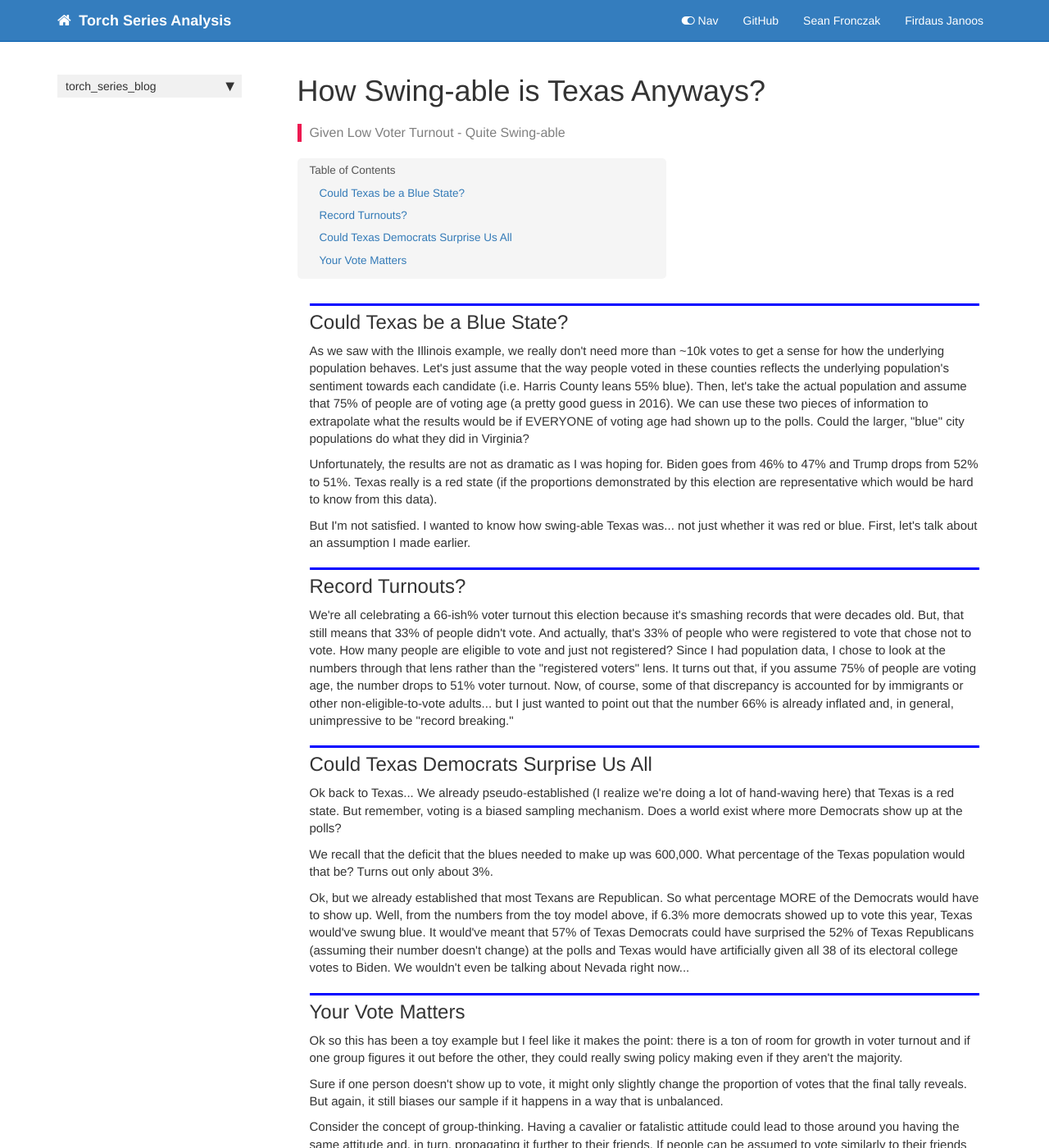
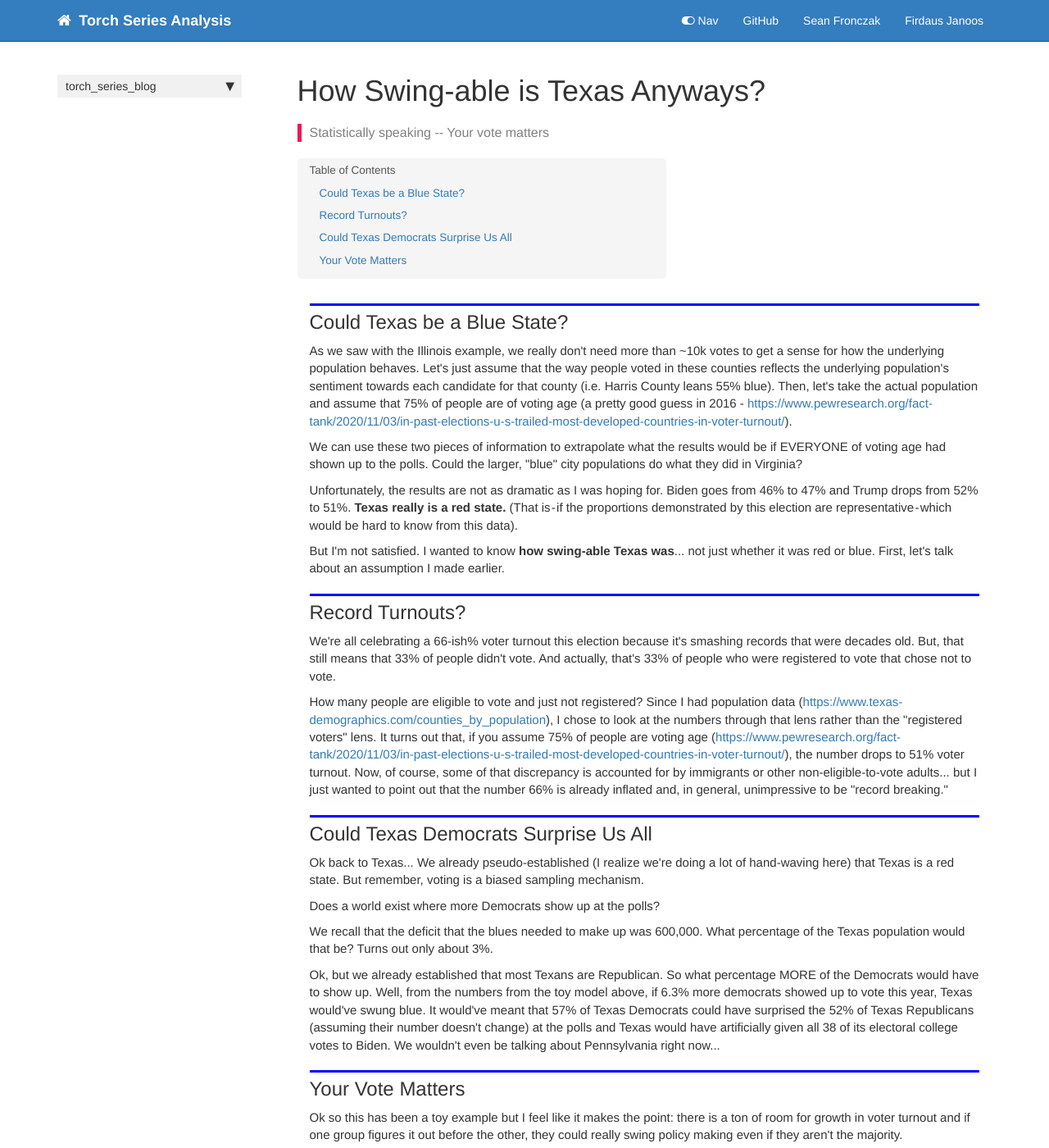
Before and after one commit to seanczak/torch_series_blog, a Jekyll site: the page built from docs/election2020.texas.html, in a window 1280 px wide and 1400 px high. Shown: the whole window at 82% size. Built offline with Jekyll 4.4.1, drawn with Linux system fonts in a browser that asks for light colours; nearby versions of some CDN libraries; a script that is not in the unit is left out; comment, search, counter and statistics services are not loaded; some of the changed text lies outside the part shown.

Commit message:
edits election

```diff
--- a/docs/_data/sidebars/home_sidebar.yml
+++ b/docs/_data/sidebars/home_sidebar.yml
@@ -19,7 +19,7 @@
       title: What in the World Happened in Virginia Tuesday Night?!
       url: /election2020.virginia
     - output: web,pdf
-      title: 'Calling Elections Early: Fake News or Statistics?'
+      title: Title
       url: /election2020.illinois
     - output: web,pdf
       title: What Took So Long in the Swing States?
--- a/docs/election2020.illinois.html
+++ b/docs/election2020.illinois.html
@@ -1,12 +1,12 @@
 ---
 
-title: Calling Elections Early: Fake News or Statistics?
+title: Title
 
 keywords: fastai
 sidebar: home_sidebar
 
-
-
+summary: "summary"
+description: "summary"
 ---
 <!--
 
@@ -29,6 +29,12 @@
 
 <div class="cell border-box-sizing text_cell rendered"><div class="inner_cell">
 <div class="text_cell_render border-box-sizing rendered_html">
+<h1 id="Calling-Elections-Early:-Fake-News-or-Statistics?">Calling Elections Early: Fake News or Statistics?<a class="anchor-link" href="#Calling-Elections-Early:-Fake-News-or-Statistics?"> </a></h1>
+</div>
+</div>
+</div>
+<div class="cell border-box-sizing text_cell rendered"><div class="inner_cell">
+<div class="text_cell_render border-box-sizing rendered_html">
 <blockquote><p>A high-level, accessible walk through of the inference engine behind calling elections</p>
 </blockquote>
 <p>At 8:40pm EST, most major news stations had called Illinios for Biden even though state officials had only reported about 500,000 votes. This was only an estimated 6% of the votes!  How can a candidate win so early? Is this some sort of fake news/voter suppression?
@@ -36,19 +42,15 @@
 <p>What I imagine happened here is a simple risk analysis coupled with the all-American drive to be FIRST.</p>
 <p>On the one hand, it seems reasonable that at a certain point, we pretty much "know" who won, right?  On the other, you don't want to be wrong about something like that.  These news sources are constantly competing for our eyeballs (and trust). Being first and not being wrong becomes a balancing act.  Imagine how many hits the first 10 sentence article got when Michigan was called (translation: <code>$$$$</code>).</p>
 <p>Better call in those weirdos who enjoy doing math. See if they can sort this out...</p>
-<p>Follow me on this journey as we attempt to answer:</p>
-<ul>
-<li>How you can call an election with less than 10% of the vote?</li>
-</ul>
 <p>Accessibility note:</p>
-<p>This is the most mathematically rigorous case study I have but it's the foundation for the rest of the series. There are numbers and figures included below...it would hardly be a statistics explanation if there weren't. However, I recognize that I'm writing for a general audience so I do my best to remain accessible and hopefully demonstrate how simple and powerful the fundamentals of statistics actually are.</p>
+<p>This is the foundation for the rest of the series. There are numbers and figures included below…it would hardly be a statistics explanation if there weren't. However, I recognize that I'm writing for a general audience so I do my best to remain accessible and hopefully demonstrate how simple and powerful the fundamentals of statistics actually are.</p>
 
 </div>
 </div>
 </div>
 <div class="cell border-box-sizing text_cell rendered"><div class="inner_cell">
 <div class="text_cell_render border-box-sizing rendered_html">
-<h2 id="Step-1:-Marbles">Step 1: Marbles<a class="anchor-link" href="#Step-1:-Marbles"> </a></h2><p>I am not privy to the information that they are using to make these calls but I can show you something that I find kind of cool which at least explains what I believe is going on behind the scenes (if not a significantly more complex version).</p>
+<h2 id="Step-1:-Marbles">Step 1: Marbles<a class="anchor-link" href="#Step-1:-Marbles"> </a></h2><p>I am not privy to the information that they are using to make these calls but I can show you something that I find kind of cool which could serve as a first order approximation of what I believe is going on behind the scenes.</p>
 <p>I start, like any self-respecting statistician, by assuming that the votes are not actually votes but marbles.  But not just ANY marbles. These are special voting marbles whose colors represent a person's vote (let's get a little crazy and say blue for Biden and red for Trump).  And instead of going to various polling offices, mail boxes, etc, the people cast their votes by bringing their special marbles to one big-ol marble bag located in the state's capital on election day.  Now, once that's been done, the state has a huge bag of marbles which effectively represents who the people of that state want to have as their next steward of the human-race-self-destruct button.</p>
 <p>{% include image.html height="600" max-width="600" file="/torch_series_blog/election/election_images/SingleBag.png" %}</p>
 <p>Ok, now the fun begins.  We first shake the bag to make sure it's fully mixed.  Then we start drawing marbles and recording the results.  We get a better sense of what the composition of red/blue is of the bag as we draw each new marble. We know that if the composition of the bag is more than 50% red, then Trump wins.  Otherwise, Biden will win.</p>
@@ -98,25 +100,15 @@
 <div class="cell border-box-sizing text_cell rendered"><div class="inner_cell">
 <div class="text_cell_render border-box-sizing rendered_html">
 <h3 id="Step-3:-Bayesian-Inference-to-the-Rescue">Step 3: Bayesian Inference to the Rescue<a class="anchor-link" href="#Step-3:-Bayesian-Inference-to-the-Rescue"> </a></h3><p>As noted above, the question we'd like to answer is: what is the composition of the marbles in the bag?  In other words, what percentage/proportion of the marbles are blue and what percentage/proportion are red?</p>
-<p>Since Biden wins Illinois, let's call the porportion of blue marbles "$p$" which allows us to say that if $p$&gt;50% (also written as $p$ &gt; 0.5), then Biden wins.  We've already established that we're going to use a sample of $n$ marbles to estimate this $p$. Our guess will be whatever the proportion of blue marbles we observe in our drawing (naturally).  Since this guess (called an estimator) is not necessarily the true value $p$ inside the bag, let's call it something else that's similar but not the same. In stats we give $p$ a cute little hat like this, $\hat{p}$ to say: "this is not actually $p$ but it's our best guess based on some data." Ok so to recap</p>
-<blockquote><p>make a figure for this</p>
-</blockquote>
-<ul>
-<li>$p$:actual proportion of marbles that are blue- $\hat{p}$: our observed proportion of blue marbles in a sample drawn from the bag (serves as our best guess at p)</li>
-<li>$n$: the number of marbles drawn from the bag</li>
-</ul>
-<p>And we can rephrase our problem in a simplified manner to start to tackle in systematically.</p>
-<blockquote><p><strong>Goals:</strong>- Determine values our marble bag's $p$ could be. (Note: if $p$ &gt; 50% blue then Biden wins, else Trump wins)
-<strong>Constraints:</strong>- Do it with as few counted marbles, $n$, as possible</p>
-<ul>
-<li>Don't be wrong</li>
-</ul>
-</blockquote>
-<p>If only there was a way to say, I'm 99.99% confident that $p$ is between these two numbers.  I'm glad you asked because that is exactly what we invented confidence intervals for.  They give us a way to take some observed data and use it to infer something about the world that produced that data.  In our case, we want to know a range that we believe the marble bag's proportion of blue marbles $p$ will fall into (remember if we know $p$ we know who won). So how do we do this. Well, that's where statistical inference comes in. In order to be accessible, I plan to be brief about this and then we'll jump back.</p>
+<p>Since Biden wins Illinois, let's call the proportion of blue marbles "$p$" which allows us to say that if $p$&gt;50% (also written as $p$ &gt; 0.5), then Biden wins.  We've already established that we're going to use a sample of $n$ marbles to estimate this $p$. Our guess will be whatever the proportion of blue marbles we observe in our drawing (naturally).  Since this guess (called an estimator) is not necessarily the true value $p$ inside the bag, let's call it something else that's similar but not the same. In stats we give $p$ a cute little hat like this, $\hat{p}$ to say: "this is not actually $p$ but it's our best guess based on some data." Ok so to recap</p>
+<p>{% include image.html height="600" max-width="800" file="/torch_series_blog/election/election_images/goal_illinois.png" %}</p>
+<p>If only there was a way to say, I'm 99.99% confident that p is between two numbers. Then we could assess the uncertainty in our guess and cover our butts if we're wrong.</p>
+<p>I'm glad you asked because that is exactly what we invented confidence intervals for.  They give us a way to take some observed data and use it to infer something about the world that produced that data.  They tell us how "confident" we are the number is within a range ("interval").</p>
+<p>In our case, we want to know a range that we believe the marble bag's proportion of blue marbles $p$ will fall into (remember if we know $p$ we know who won). So how do we do this? Well, that's where statistical inference comes in. In order to be accessible, I plan to be brief about this and then we'll jump back.</p>
 <p>{deep inhaling}</p>
 <p>It turns out that the marble drawing situation is called a hypergeometric process.  For those of you who don't care what that is, just know that the important part is that it has a name which means that someone smart figured out what to do with it. In fact, that was how I simulated all the plots so far (python will just do it for you if you tell it the name of the distribution). Going deeper it turns out that when the number of marbles in the bag increases it approaches a different (easier to work with) situation called a binomial process. The only reason I bring any of this up is that the Binomial process has one important parameter and it's called, you guessed it $p$ which we can easily approximate a confidence interval for.  I don't plan on going into the approach that approximates the confidence interval on $p$ but I'll say that if you're interested look up some of these terms: binomial distribution, confidence interval, Bayesian inference, conjugate prior. (This feels like I cop-out so I might write another blog just about this, stay tuned.)</p>
 <p>{big exhale}</p>
-<p>For the rest of us, let's just look at pictures shall we? Let's say that we were those humans from before that had drawn 49/100 red balls from a bag that contains only God knows how many blue balls (again, $p$ = proportion blue balls).  So our $\hat{p}$ estimated from this is... you guessed it 0.49 (that's how statisticians write 49%). Given that n=100, what can we say about $p$?  Well, using the aforementioned, not to be mentioned again, Bayesian inference approach, we can generate a guess as what values $p$ (of the bag) could be after selecting 49/100 blue marbles ($n$=100).  And of course, this is visualized as a probability distribution.</p>
+<h2 id="Step-4:-Be-Less-Wrong-and-More&#160;Right">Step 4: Be Less Wrong and More&#160;Right<a class="anchor-link" href="#Step-4:-Be-Less-Wrong-and-More&#160;Right"> </a></h2><p>For the rest of us, let's just look at pictures shall we? Let's say that we were those humans from before that had drawn 49/100 red balls from a bag that contains only God knows how many blue balls (again, $p$ = proportion blue balls).  So our $\hat{p}$ estimated from this is... you guessed it 0.49 (that's how statisticians write 49%). Given that n=100, what can we say about $p$?  Well, using the aforementioned, not to be mentioned again, Bayesian inference approach, we can generate a guess as what values $p$ (of the bag) could be after selecting 49/100 blue marbles ($n$=100).  And of course, this is visualized as a probability distribution.</p>
 
 </div>
 </div>
@@ -130,7 +122,8 @@
 </div>
 <div class="cell border-box-sizing text_cell rendered"><div class="inner_cell">
 <div class="text_cell_render border-box-sizing rendered_html">
-<p>The red line is at the decision threshold where if $p$ is to the left - Trump wins and if it's to the right - Biden wins.  We see that there is a decent probability that $p$ could be anywhere from 0.35 to 0.65. Thus, due to the large "spread" in possible values for $p$, we still don't know who will win. Of course, the majority of the probability is centered around $p$ being 0.49 (which we know to be wrong due to an unlucky draw). So let's keep drawing and increase n = 1000.  Now the results probably reflect something more realistic like, say, 541 blue balls (i.e. $\hat{p}$ ~ 0.541) which is closer to bag's true proportion of blue balls ($p$ = 0.55). The magenta lines I've drawn on the following plots show the boundaries which hold 99.99% of the probability between them. Since we have a 99.99% confidence that $p$ is between these two lines, any value outside those bounds represents an unimaginably, unlikely event.  When we do this, the spread of the distribution greatly decreases (i.e. the distribution has gotten thinner). This means that even though we haven't counted all the samples, we have a very narrow window with which to guess $p$ and none of them spell victory for Trump.</p>
+<p>The red line is at the decision threshold where if $p$ is to the left - Trump wins and if it's to the right - Biden wins.  We see that there is a decent probability that $p$ could be anywhere from 0.35 to 0.65. Thus, due to the large "spread" in possible values for $p$, we still don't know who will win. Of course, the majority of the probability is centered around $p$ being 0.49 (which we know to be wrong due to an unlucky draw).</p>
+<p>So let's keep drawing and increase n = 1000.  Now the results probably reflect something more realistic like, say, 541 blue balls (i.e. $\hat{p}$ ~ 0.541) which is closer to bag's true proportion of blue balls ($p$ = 0.55). The magenta lines I've drawn on the following plots show the boundaries which hold 99.99% of the probability between them. Since we have a 99.99% confidence that $p$ is between these two lines, any value outside those bounds represents an unimaginably, unlikely event.  When we do this, the spread of the distribution greatly decreases (i.e. the distribution has gotten thinner). This means that even though we haven't counted all the samples, we have a very narrow window with which to guess $p$ and none of them spell victory for Trump.</p>
 
 </div>
 </div>
--- a/docs/election2020.texas.html
+++ b/docs/election2020.texas.html
@@ -5,8 +5,8 @@
 keywords: fastai
 sidebar: home_sidebar
 
-summary: "Given Low Voter Turnout - Quite Swing-able"
-description: "Given Low Voter Turnout - Quite Swing-able"
+summary: "Statistically speaking -- Your vote matters"
+description: "Statistically speaking -- Your vote matters"
 ---
 <!--
 
@@ -29,23 +29,27 @@
 
 <div class="cell border-box-sizing text_cell rendered"><div class="inner_cell">
 <div class="text_cell_render border-box-sizing rendered_html">
-<h2 id="Could-Texas-be-a-Blue-State?">Could Texas be a Blue State?<a class="anchor-link" href="#Could-Texas-be-a-Blue-State?"> </a></h2><p>As we saw with the Illinois example, we really don't need more than ~10k votes to get a sense for how the underlying population behaves.  Let's just assume that the way people voted in these counties reflects the underlying population's sentiment towards each candidate (i.e. Harris County leans 55% blue).  Then, let's take the actual population and assume that 75% of people are of voting age (a pretty good guess in 2016).  We can use these two pieces of information to extrapolate what the results would be if EVERYONE of voting age had shown up to the polls. Could the larger, "blue" city populations do what they did in Virginia?</p>
-<p>Unfortunately, the results are not as dramatic as I was hoping for.  Biden goes from 46% to 47% and Trump drops from 52% to 51%.  Texas really is a red state (if the proportions demonstrated by this election are representative which would be hard to know from this data).</p>
-<p>But I'm not satisfied.  I wanted to know how swing-able Texas was... not just whether it was red or blue.  First, let's talk about an assumption I made earlier.</p>
+<h2 id="Could-Texas-be-a-Blue-State?">Could Texas be a Blue State?<a class="anchor-link" href="#Could-Texas-be-a-Blue-State?"> </a></h2><p>As we saw with the Illinois example, we really don't need more than ~10k votes to get a sense for how the underlying population behaves.  Let's just assume that the way people voted in these counties reflects the underlying population's sentiment towards each candidate for that county (i.e. Harris County leans 55% blue).  Then, let's take the actual population and assume that 75% of people are of voting age (a pretty good guess in 2016 - <a href="https://www.pewresearch.org/fact-tank/2020/11/03/in-past-elections-u-s-trailed-most-developed-countries-in-voter-turnout/">https://www.pewresearch.org/fact-tank/2020/11/03/in-past-elections-u-s-trailed-most-developed-countries-in-voter-turnout/</a>).</p>
+<p>We can use these two pieces of information to extrapolate what the results would be if EVERYONE of voting age had shown up to the polls. Could the larger, "blue" city populations do what they did in Virginia?</p>
+<p>Unfortunately, the results are not as dramatic as I was hoping for.  Biden goes from 46% to 47% and Trump drops from 52% to 51%.  <strong>Texas really is a red state.</strong> (That is - if the proportions demonstrated by this election are representative - which would be hard to know from this data).</p>
+<p>But I'm not satisfied.  I wanted to know <strong>how swing-able Texas was</strong>... not just whether it was red or blue.  First, let's talk about an assumption I made earlier.</p>
 
 </div>
 </div>
 </div>
 <div class="cell border-box-sizing text_cell rendered"><div class="inner_cell">
 <div class="text_cell_render border-box-sizing rendered_html">
-<h2 id="Record-Turnouts?">Record Turnouts?<a class="anchor-link" href="#Record-Turnouts?"> </a></h2><p>We're all celebrating a 66-ish% voter turnout this election because it's smashing records that were decades old.  But, that still means that 33% of people didn't vote. And actually, that's 33% of people who were registered to vote that chose not to vote.  How many people are eligible to vote and just not registered?  Since I had population data, I chose to look at the numbers through that lens rather than the "registered voters" lens.  It turns out that, if you assume 75% of people are voting age, the number drops to 51% voter turnout.  Now, of course, some of that discrepancy is accounted for by immigrants or other non-eligible-to-vote adults... but I just wanted to point out that the number 66% is already inflated and, in general, unimpressive to be "record breaking."</p>
-<h2 id="Could-Texas-Democrats-Surprise-Us-All">Could Texas Democrats Surprise Us All<a class="anchor-link" href="#Could-Texas-Democrats-Surprise-Us-All"> </a></h2><p>Ok back to Texas... We already pseudo-established (I realize we're doing a lot of hand-waving here) that Texas is a red state.  But remember, voting is a biased sampling mechanism.  Does a world exist where more Democrats show up at the polls?</p>
+<h2 id="Record-Turnouts?">Record Turnouts?<a class="anchor-link" href="#Record-Turnouts?"> </a></h2><p>We're all celebrating a 66-ish% voter turnout this election because it's smashing records that were decades old.  But, that still means that 33% of people didn't vote. And actually, that's 33% of people who were registered to vote that chose not to vote.</p>
+<p>How many people are eligible to vote and just not registered?  Since I had population data (<a href="https://www.texas-demographics.com/counties_by_population">https://www.texas-demographics.com/counties_by_population</a>), I chose to look at the numbers through that lens rather than the "registered voters" lens.  It turns out that, if you assume 75% of people are voting age (<a href="https://www.pewresearch.org/fact-tank/2020/11/03/in-past-elections-u-s-trailed-most-developed-countries-in-voter-turnout/">https://www.pewresearch.org/fact-tank/2020/11/03/in-past-elections-u-s-trailed-most-developed-countries-in-voter-turnout/</a>), the number drops to 51% voter turnout.  Now, of course, some of that discrepancy is accounted for by immigrants or other non-eligible-to-vote adults... but I just wanted to point out that the number 66% is already inflated and, in general, unimpressive to be "record breaking."</p>
+<h2 id="Could-Texas-Democrats-Surprise-Us-All">Could Texas Democrats Surprise Us All<a class="anchor-link" href="#Could-Texas-Democrats-Surprise-Us-All"> </a></h2><p>Ok back to Texas... We already pseudo-established (I realize we're doing a lot of hand-waving here) that Texas is a red state.  But remember, voting is a biased sampling mechanism.</p>
+<p>Does a world exist where more Democrats show up at the polls?</p>
 <p>We recall that the deficit that the blues needed to make up was 600,000.  What percentage of the Texas population would that be?  Turns out only about 3%.</p>
-<p>Ok, but we already established that most Texans are Republican. So what percentage MORE of the Democrats would have to show up.  Well, from the numbers from the toy model above, if 6.3% more democrats showed up to vote this year, Texas would've swung blue.  It would've meant that 57% of Texas Democrats could have surprised the 52% of Texas Republicans (assuming their number doesn't change) at the polls and Texas would have artificially given all 38 of its electoral college votes to Biden. We wouldn't even be talking about Nevada right now...</p>
+<p>Ok, but we already established that most Texans are Republican. So what percentage MORE of the Democrats would have to show up.  Well, from the numbers from the toy model above, if 6.3% more democrats showed up to vote this year, Texas would've swung blue.  It would've meant that 57% of Texas Democrats could have surprised the 52% of Texas Republicans (assuming their number doesn't change) at the polls and Texas would have artificially given all 38 of its electoral college votes to Biden. We wouldn't even be talking about Pennsylvania right now...</p>
 <h2 id="Your-Vote-Matters">Your Vote Matters<a class="anchor-link" href="#Your-Vote-Matters"> </a></h2><p>Ok so this has been a toy example but I feel like it makes the point: there is a ton of room for growth in voter turnout and if one group figures it out before the other, they could really swing policy making even if they aren't the majority.</p>
 <p>Sure if one person doesn't show up to vote, it might only slightly change the proportion of votes that the final tally reveals. But again, it still biases our sample if it happens in a way that is unbalanced.</p>
-<p>Consider the concept of group-thinking. Having a cavalier or fatalistic attitude could lead to those around you having the same attitude and, in turn, propagating it further to their friends. If people can be assumed to vote similarly to their friends or at least those close by, then a huge group of your network not voting could lead to a biased sample on election day. Imagine if something like that had happened with Democrats in Fairfax County, Virginia? It could’ve unnaturally changed a predictable, landslide victory for Biden into a close-count as a result of biased sampling. The same (well the opposite really) could be said about Texas.</p>
-<p>The best way to avoid this is to just make a habit of voting.  And make sure you let your friends and family know how important it is. It's your right. And it's a big deal.</p>
+<p>Consider the concept of group-thinking. <strong>Having a cavalier or fatalistic attitude could lead to those around you having the same attitude and, in turn, propagating it further to their friends.</strong> If people can be assumed to vote similarly to their friends or at least those close by, then a huge group of your network not voting could lead to a biased sample on election day. Imagine if something like that had happened with Democrats in Fairfax County, Virginia? It could’ve unnaturally changed a predictable, landslide victory for Biden into a close-count as a result of biased sampling. The same (well, the opposite really) could be said about Texas.</p>
+<p>The best way to avoid this is to just make a habit of voting.  And make sure you let your friends and family know how important it is.</p>
+<p>It's your right. And it's a big deal.</p>
 
 </div>
 </div>
--- a/docs/sidebar.json
+++ b/docs/sidebar.json
@@ -4,7 +4,7 @@
     "Hello function": "/hello",
     "Combatting the Datetime Blues in Python": "/dealing_with_datetime",
     "What in the World Happened in Virginia Tuesday Night?!": "/election2020.virginia",
-    "Calling Elections Early: Fake News or Statistics?": "/election2020.illinois",
+    "Title": "/election2020.illinois",
     "What Took So Long in the Swing States?": "/election2020.penn",
     "How Swing-able is Texas Anyways?": "/election2020.texas",
     "practice doc": "/practice"
```
Also changed, not shown: other parts of docs/election2020.illinois.html (+1 -1 lines), docs/election2020.penn.html (+8 -4 lines), docs/election/election_images/goal_illinois.png (added), nbs/election/election_images/goal_illinois.png (added), 3 other files.
